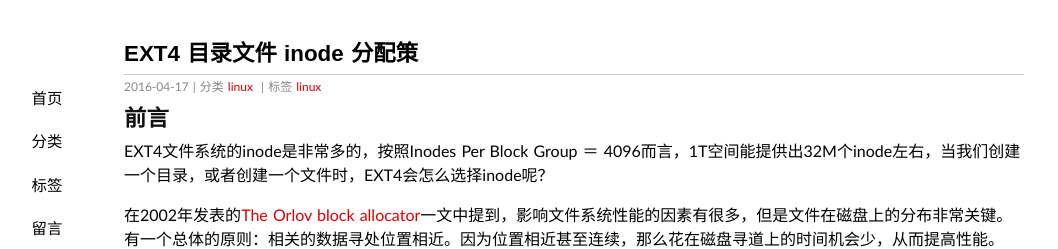
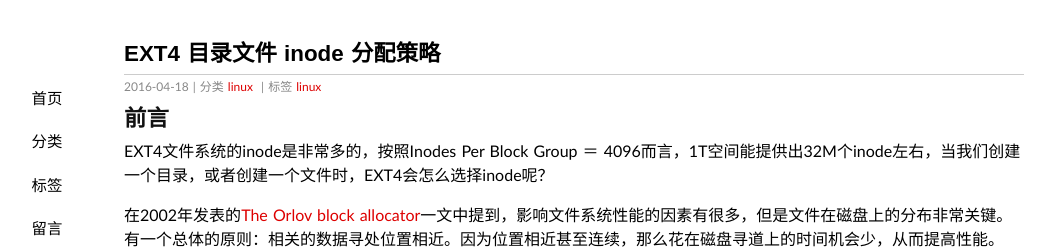
Before and after one commit to Bean-Li/Bean-Li.github.io, a Jekyll site: the page built from _posts/2016-04-17-EXT4-Inode-orlov.md, in a window 1280 px wide and 900 px high. Shown: the top 249 px of the window, without its empty margins (66-1124 px from the left). Built offline with Jekyll 4.4.1, drawn with Linux system fonts in a browser that asks for light colours; some web fonts are replaced.

Commit message:
fix create time and title

```diff
--- a/_posts/2016-04-17-EXT4-Inode-orlov.md
+++ b/_posts/2016-04-17-EXT4-Inode-orlov.md
@@ -1,7 +1,7 @@
 ---
 layout: post
-title: EXT4 目录文件 inode 分配策
-date: 2016-04-17 15:10:40
+title: EXT4 目录文件 inode 分配策略
+date: 2016-04-18 23:40:40
 categories: linux
 tag: linux
 excerpt: 本文主要介绍EXT4 目录文件的inode分配策略
```
